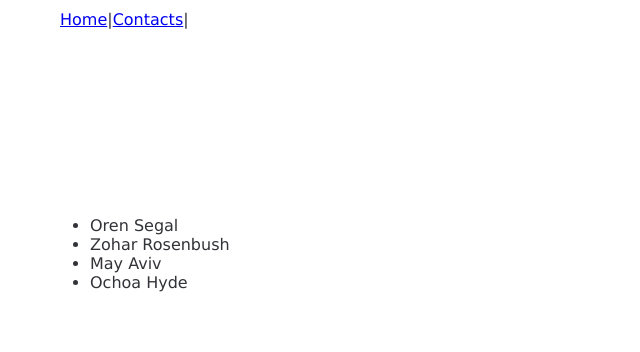
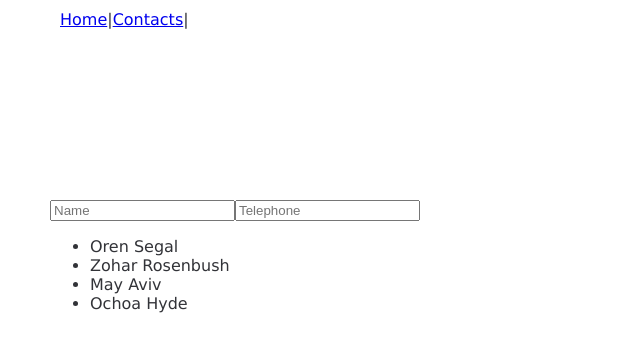
Before and after one commit to ZoharRosenbush/Self-practice-Vue-BitcoinApp, a Vue app: page /contacts in a window 1280 px wide. Shown: the top 352 px of the page, without its empty margins (0-640 px from the left). Built offline with nearby package versions, Linux system fonts and the light colour scheme.

Commit message:
added filter

```diff
--- /dev/null
+++ b/src/components/ContactFilter.vue
@@ -0,0 +1,29 @@
+<script>
+export default {
+    data() {
+        return {
+            filterBy: {
+                name: '',
+                phone: ''
+            }
+        }
+    },
+    methods: {
+        setContactFilter() {
+            this.$emit('set-filter', this.filterBy)
+        }
+    }
+}
+</script>
+
+<template>
+    <section class="filter">
+        <input type="text" placeholder="Name" v-model="filterBy.name" @input="setContactFilter" />
+        <input
+            type="number"
+            placeholder="Telephone"
+            v-model="filterBy.phone"
+            @input="setContactFilter"
+        />
+    </section>
+</template>
--- a/src/views/ContactApp.vue
+++ b/src/views/ContactApp.vue
@@ -1,24 +1,48 @@
 <script>
 import { contactService } from "../services/contact.service"
 import ContactList from "../components/ContactList.vue"
+import ContactFilter from "../components/ContactFilter.vue"
+
 export default {
     components: {
         ContactList,
+        ContactFilter
 
     },
     data() {
         return {
-            contacts: []
+            contacts: [],
+            currFilterBy: null
         }
     },
     async created() {
         this.contacts = await contactService.query()
     },
+    methods: {
+        setFilter(filterBy) {
+            console.log('the filter by', filterBy)
+            console.log('the contactrs', this.contacts);
+            this.currFilterBy = filterBy
+
+        }
+
+    },
+    computed: {
+        contactsToShow() {
+            if (!this.currFilterBy) return this.contacts
+            const regex = new RegExp(this.currFilterBy.name, 'i')
+            return this.contacts.filter(contact => {
+                return regex.test(contact.name) && contact.phone.includes('' + this.currFilterBy.phone)
+            })
+
+        }
+    }
 }
 </script>
 
 <template>
     <section class="contact-app">
-        <ContactList :contacts="contacts" />
+        <ContactFilter @set-filter="setFilter" />
+        <ContactList :contacts="contactsToShow" />
     </section>
 </template>
```
